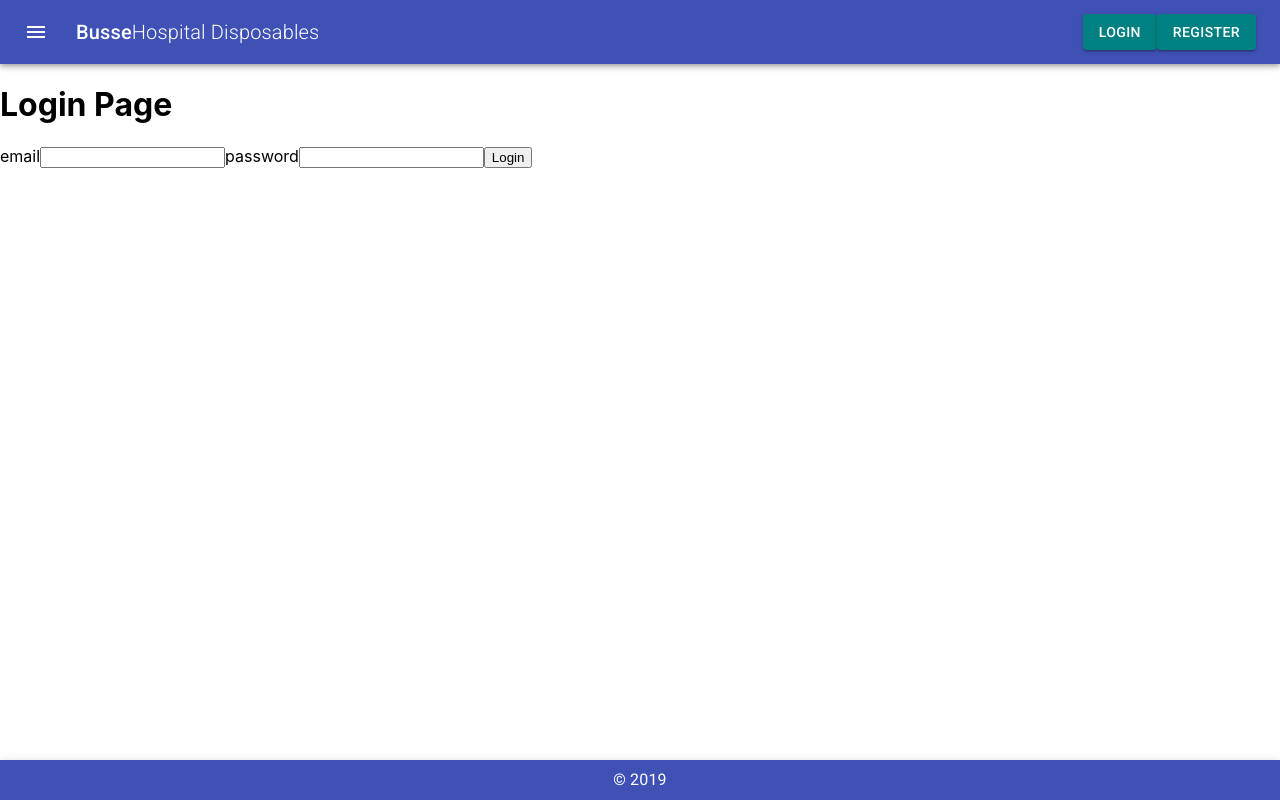
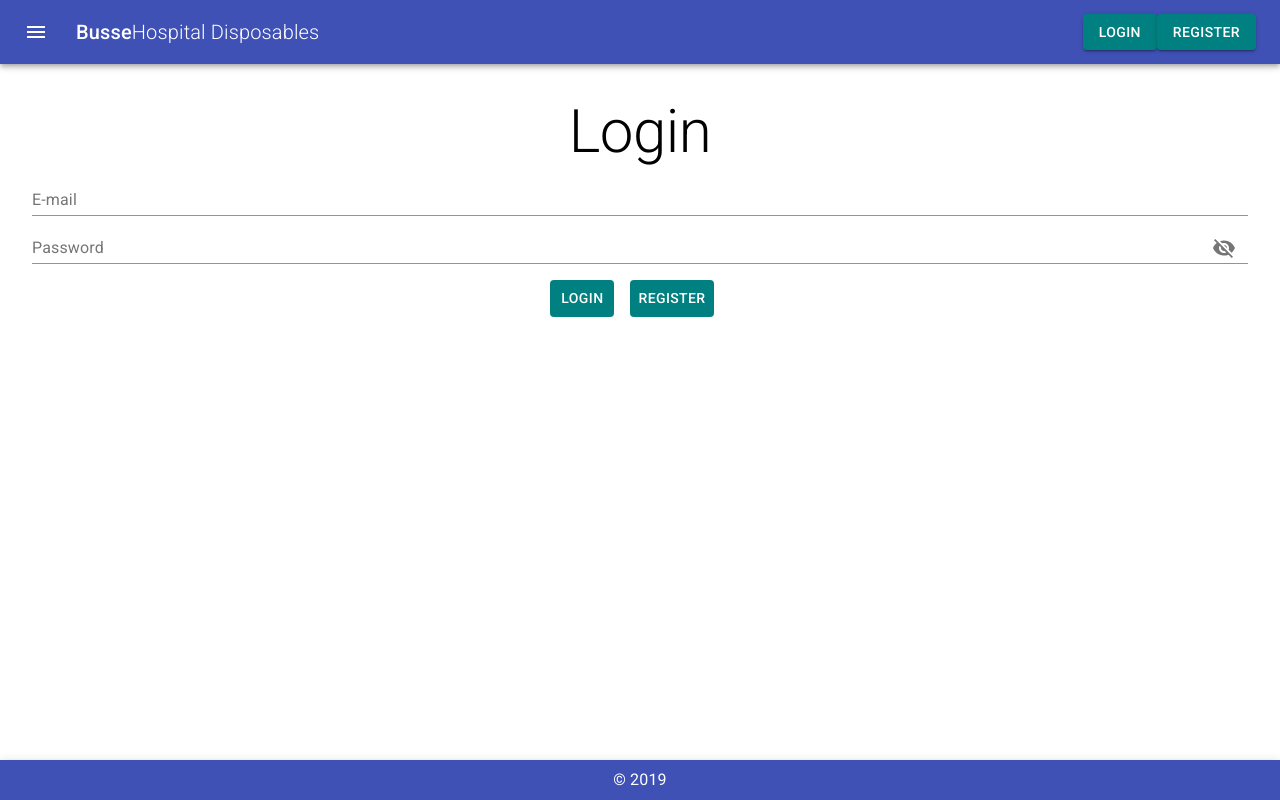
Before and after one commit to jlmodell/busse-materialui, a React (Create React App) app: page /#/login in a window 1280 px wide. Built offline with nearby package versions, Linux system fonts and the light colour scheme.

Commit message:
refresh login and register pages

```diff
--- a/src/pages/Login.js
+++ b/src/pages/Login.js
@@ -1,13 +1,62 @@
-import React from "react";
+import React, { useState } from "react";
 import { connect } from "react-redux";
-import { withRouter } from "react-router-dom";
+import { Link, withRouter } from "react-router-dom";
 import axios from "axios";
+
+import { makeStyles } from "@material-ui/core/styles";
+import {
+  Typography,
+  Button,
+  Input,
+  InputLabel,
+  InputAdornment,
+  FormControl,
+  IconButton
+} from "@material-ui/core";
+import Visibility from "@material-ui/icons/Visibility";
+import VisibilityOff from "@material-ui/icons/VisibilityOff";
 
 import { login, userEmail, userPassword } from "../store/actions";
 
 const api = "https://busse-nestjs-api.herokuapp.com";
 
+const useStyles = makeStyles(theme => ({
+  root: {
+    padding: theme.spacing(4, 4)
+  },
+  container: {
+    display: "flex",
+    flexWrap: "wrap"
+  },
+  input: {
+    flex: 1
+  },
+  formControl: {
+    margin: theme.spacing(1)
+  },
+  button: {
+    background: "teal",
+    color: "white",
+    marginRight: "1rem",
+    marginTop: "1rem"
+  },
+  typography: {
+    display: "flex",
+    justifyContent: "center"
+  },
+  buttonContainer: {
+    display: "flex",
+    justifyContent: "center"
+  }
+}));
+
 const Login = withRouter(props => {
+  const classes = useStyles();
+
+  const [state, setState] = useState({
+    showPassword: false
+  });
+
   const user = {
     email: props.state.user.email,
     password: props.state.user.password
@@ -31,33 +80,61 @@ const Login = withRouter(props => {
   };
 
   return (
-    <div>
-      <h1>Login Page</h1>
-      <form onSubmit={handleSubmit}>
-        <label>
-          email
-          <input
+    <div className={classes.root}>
+      <Typography className={classes.typography} variant="h2">
+        Login
+      </Typography>
+      <form className="auth-form" onSubmit={handleSubmit}>
+        <div className="form-control">
+          <FormControl fullWidth>
+            <InputLabel>E-mail</InputLabel>
+            <Input
+              className={classes.input}
               type="email"
+              id="email"
               value={props.state.email}
               onChange={e => props.userEmail(e.target.value)}
             />
-        </label>
-        <label>
-          password
-          <input
-            type="password"
+          </FormControl>
+        </div>
+        <div className="form-control">
+          <FormControl fullWidth>
+            <InputLabel>Password</InputLabel>
+            <Input
+              className={classes.input}
+              type={state.showPassword ? "text" : "password"}
+              id="password"
               value={props.state.password}
               onChange={e => props.userPassword(e.target.value)}
+              endAdornment={
+                <InputAdornment position="end">
+                  <IconButton
+                    aria-label="toggle password visibility"
+                    onClick={() =>
+                      setState({ ...state, showPassword: !state.showPassword })
+                    }
+                  >
+                    {state.showPassword ? <Visibility /> : <VisibilityOff />}
+                  </IconButton>
+                </InputAdornment>
+              }
             />
-        </label>
-        <button>Login</button>
+          </FormControl>
+        </div>
+        <div className={classes.buttonContainer}>
+          <Button type="submit" className={classes.button}>
+            Login
+          </Button>
+          <Button component={Link} to="/register" className={classes.button}>
+            Register
+          </Button>
+        </div>
       </form>
     </div>
   );
 });
 
 const mapStateToProps = state => {
-  console.log(state);
   return { state };
 };
 
--- a/src/pages/Register.js
+++ b/src/pages/Register.js
@@ -3,12 +3,52 @@ import { withRouter } from "react-router-dom";
 import axios from "axios";
 import { connect } from "react-redux";
 
+import { makeStyles } from "@material-ui/core/styles";
+import {
+  Typography,
+  Button,
+  Input,
+  InputLabel,
+  FormControl
+} from "@material-ui/core";
+
 import { register, userEmail, userPassword } from "../store/actions";
 
 const api = "https://busse-nestjs-api.herokuapp.com";
 
+const useStyles = makeStyles(theme => ({
+  root: {
+    padding: theme.spacing(4, 4)
+  },
+  container: {
+    display: "flex",
+    flexWrap: "wrap"
+  },
+  input: {
+    flex: 1
+  },
+  formControl: {
+    margin: theme.spacing(1)
+  },
+  button: {
+    background: "teal",
+    color: "white",
+    marginRight: "1rem",
+    marginTop: "1rem"
+  },
+  typography: {
+    display: "flex",
+    justifyContent: "center"
+  },
+  buttonContainer: {
+    display: "flex",
+    justifyContent: "center"
+  }
+}));
+
 const Register = withRouter(props => {
-  console.log(props);
+  const classes = useStyles();
+
   const user = {
     email: props.state.user.email,
     password: props.state.user.password
@@ -32,33 +72,46 @@ const Register = withRouter(props => {
   };
 
   return (
-    <div>
-      <h1>Register a new User</h1>
-      <form onSubmit={handleSubmit}>
-        <label>
-          email
-          <input
+    <div className={classes.root}>
+      <Typography className={classes.typography} variant="h2">
+        Register
+      </Typography>
+      <form className="auth-form" onSubmit={handleSubmit}>
+        <div className="form-control">
+          <FormControl fullWidth>
+            <InputLabel>E-mail</InputLabel>
+            <Input
+              className={classes.input}
               type="email"
-            value={props.state.user.email}
+              id="email"
+              value={props.state.email}
               onChange={e => props.userEmail(e.target.value)}
             />
-        </label>
-        <label>
-          password
-          <input
+          </FormControl>
+        </div>
+        <div className="form-control">
+          <FormControl fullWidth>
+            <InputLabel>Password</InputLabel>
+            <Input
+              className={classes.input}
               type="password"
-            value={props.state.user.password}
+              id="password"
+              value={props.state.password}
               onChange={e => props.userPassword(e.target.value)}
             />
-        </label>
-        <button>Register</button>
+          </FormControl>
+        </div>
+        <div className={classes.buttonContainer}>
+          <Button type="submit" className={classes.button}>
+            Register
+          </Button>
+        </div>
       </form>
     </div>
   );
 });
 
 const mapStateToProps = state => {
-  console.log(state);
   return { state };
 };
 
```
Lines whose indentation alone changed are shown as unchanged.
